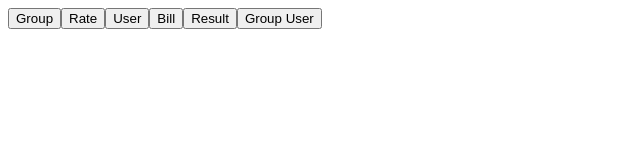
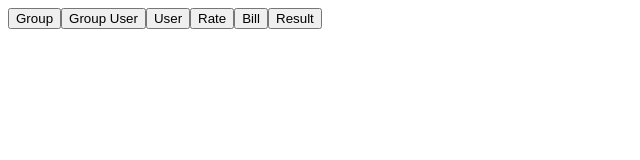
Before and after one commit to WordHanDa/split, a React (Create React App) app in the folder split/: page / in a window 1280 px wide. Shown: the top 160 px of the page, without its empty margins (0-640 px from the left). Built offline with nearby package versions, Linux system fonts and the light colour scheme.

Commit message:
Update App.js

```diff
--- a/split/src/App.js
+++ b/split/src/App.js
@@ -36,11 +36,11 @@ const App = () => {
             <div>
                 <nav>
                     <button onClick={() => window.location.href = '/group'}>Group</button>
+                    <button onClick={() => window.location.href = '/groupUser'}>Group User</button>
+                    <button onClick={() => window.location.href = '/user'}>User</button>
                     <button onClick={() => window.location.href = '/rate'}>Rate</button>
-                    <button onClick={() => window.location.href = '/user'}>User</button>
                     <button onClick={() => window.location.href = '/bill'}>Bill</button>
                     <button onClick={() => window.location.href = '/result'}>Result</button>
-                    <button onClick={() => window.location.href = '/groupUser'}>Group User</button>
                 </nav>
                 {selectedGroup && (
                     <div>
@@ -49,11 +49,12 @@ const App = () => {
                 )}
                 <Routes>
                     <Route path="/group" element={<GroupPage onGroupSelect={handleGroupSelect}/>} />
+                    <Route path="/groupUser" element={<GroupUserPage />} />
+                    <Route path="/user" element={<UserPage />} />
                     <Route path="/rate" element={<RatePage />} />
-                    <Route path="/user" element={<UserPage />} />
                     <Route path="/bill" element={<BillPage />} />
                     <Route path="/result" element={<ResultPage />} />
-                    <Route path="/groupUser" element={<GroupUserPage />} />
+
                 </Routes>
             </div>
         </Router>
```
